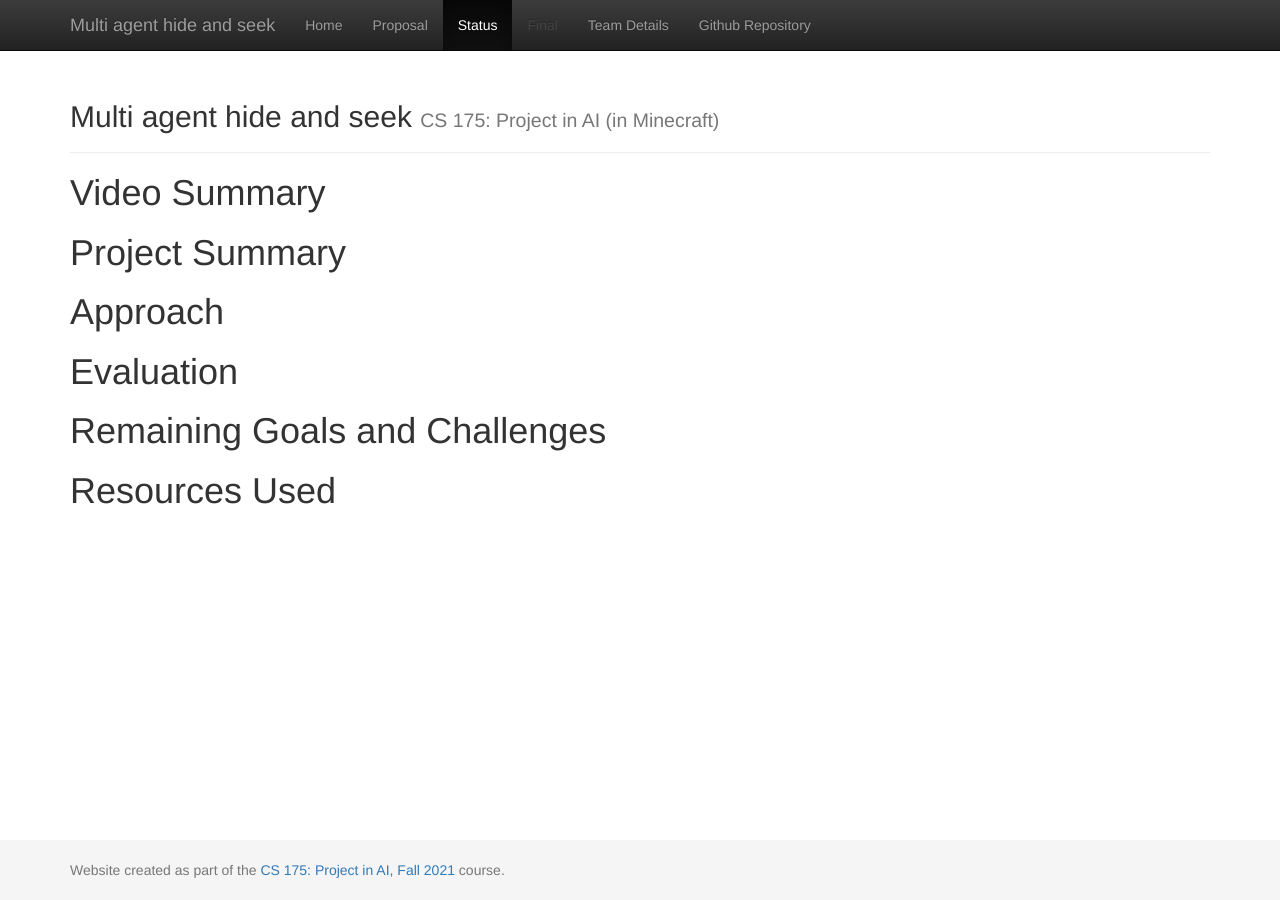
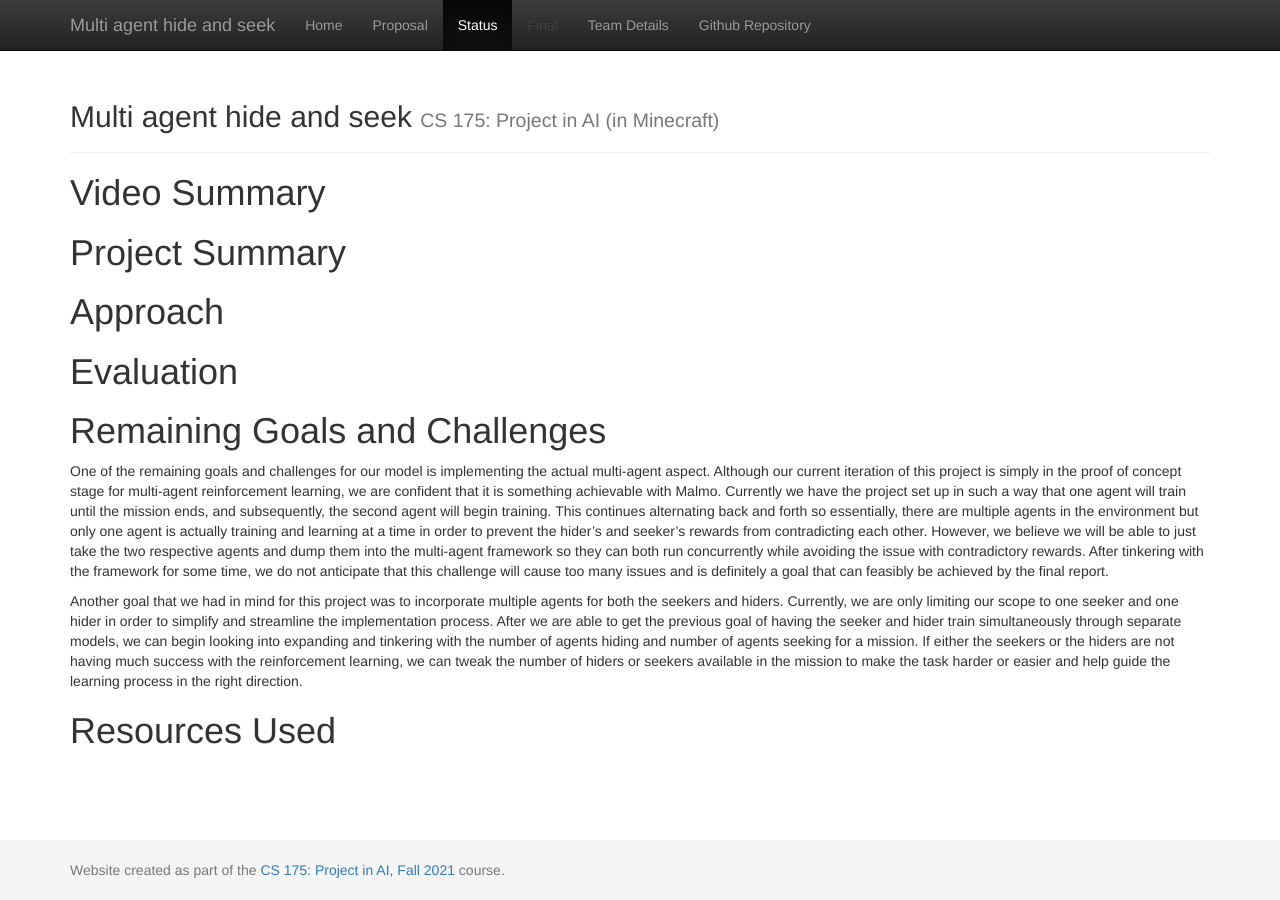
Before and after one commit to dennisvtang/Multi-agent-hide-and-seek, a Jekyll site: the page built from docs/status.md, in a window 1280 px wide. Built offline with Jekyll 4.4.1, drawn with Linux system fonts in a browser that asks for light colours.

Commit message:
added remaining goals section

```diff
--- a/docs/status.md
+++ b/docs/status.md
@@ -18,5 +18,10 @@ title: Status report
 
 # Remaining Goals and Challenges
 
+One of the remaining goals and challenges for our model is implementing the actual multi-agent aspect. Although our current iteration of this project is simply in the proof of concept stage for multi-agent reinforcement learning, we are confident that it is something achievable with Malmo. Currently we have the project set up in such a way that one agent will train until the mission ends, and subsequently, the second agent will begin training. This continues alternating back and forth so essentially, there are multiple agents in the environment but only one agent is actually training and learning at a time in order to prevent the hider’s and seeker’s rewards from contradicting each other. However, we believe we will be able to just take the two respective agents and dump them into the multi-agent framework so they can both run concurrently while avoiding the issue with contradictory rewards. After tinkering with the framework for some time, we do not anticipate that this challenge will cause too many issues and is definitely a goal that can feasibly be achieved by the final report.
+
+Another goal that we had in mind for this project was to incorporate multiple agents for both the seekers and hiders. Currently, we are only limiting our scope to one seeker and one hider in order to simplify and streamline the implementation process. After we are able to get the previous goal of having the seeker and hider train simultaneously through separate models, we can begin looking into expanding and tinkering with the number of agents hiding and number of agents seeking for a mission. If either the seekers or the hiders are not having much success with the reinforcement learning, we can tweak the number of hiders or seekers available in the mission to make the task harder or easier and help guide the learning process in the right direction.
+
+
 
 # Resources Used
```
